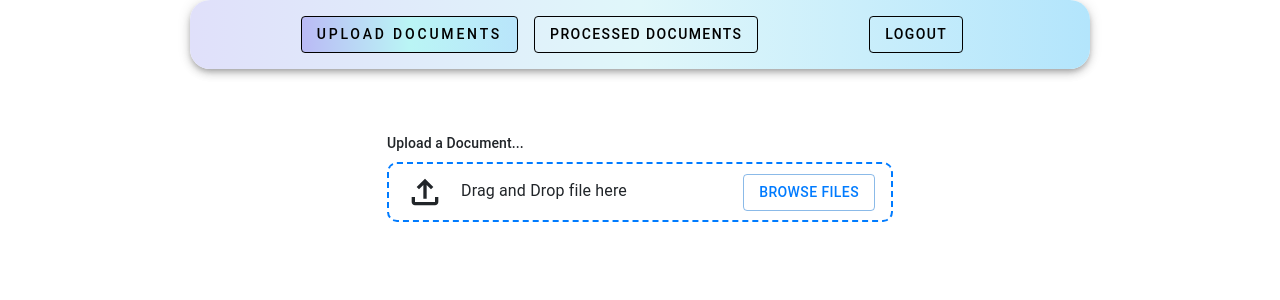
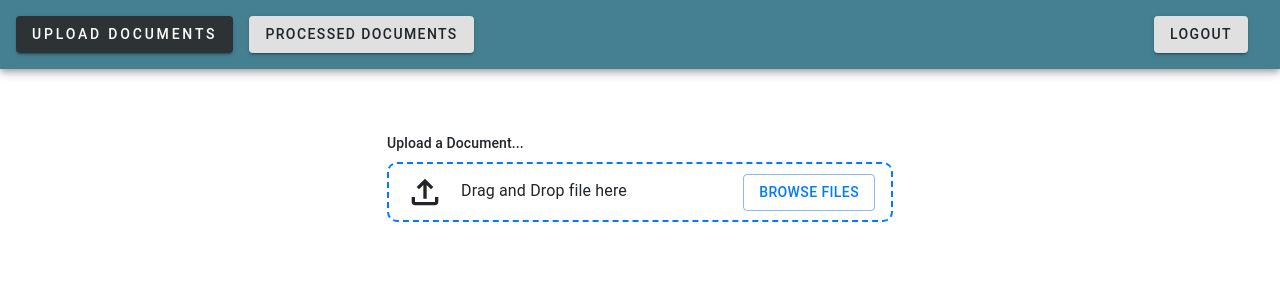
Before and after one commit to sayan-k-d/Invoice-Table, a Next.js app: page /UploadPDF in a window 1280 px wide. Shown: the top 300 px of the page. Built offline with nearby package versions, Linux system fonts and the light colour scheme; sample sign-in values are in the browser's storage.

Commit message:
Styles Adjustments

```diff
--- a/components/HomeContent.jsx
+++ b/components/HomeContent.jsx
@@ -18,7 +18,7 @@ const HomeContent = () => {
       <Box>
         <Button
           onClick={() => router.push("/UploadPDF")}
-          variant="outlined"
+          variant="contained"
           color="inherit"
           className={`${path === "/UploadPDF" ? "active" : ""}`}
         >
@@ -26,7 +26,7 @@ const HomeContent = () => {
         </Button>
         <Button
           onClick={() => router.push("/InvoiceTable")}
-          variant="outlined"
+          variant="contained"
           color="inherit"
           className={`${path === "/InvoiceTable" ? "active" : ""}`}
         >
@@ -34,7 +34,7 @@ const HomeContent = () => {
         </Button>
       </Box>
       <Box>
-        <Button onClick={handleLogout} variant="outlined" color="inherit">
+        <Button onClick={handleLogout} variant="contained" color="inherit">
           Logout
         </Button>
       </Box>
--- a/styles/home.scss
+++ b/styles/home.scss
@@ -1,12 +1,12 @@
 .nav-centent {
-  background: linear-gradient(to right, #e0e0fa, #e0f7fa, #b3e5fc);
+  // background: linear-gradient(to right, #e0e0fa, #e0f7fa, #b3e5fc);
+  background: #1c647ad0;
   display: flex;
-  border-radius: 20px;
   overflow: hidden;
   box-shadow: 5;
-  max-width: 900px;
+  // max-width: 900px;
   width: 100%;
-  justify-content: space-evenly;
+  justify-content: space-between;
   padding: 1rem;
   @media (max-width: 648px) {
     flex-direction: column;
@@ -18,7 +18,6 @@
     flex-direction: row;
   }
   button {
-    color: black;
     letter-spacing: 0.1em;
     transition: all 0.5s ease-in-out;
     margin-right: 16px;
@@ -28,9 +27,9 @@
   }
   button.active,
   button.active:hover {
-    // background-color: rgba(197, 197, 197, 0.911);
-    background: linear-gradient(to right, #babaf5, #baf5f5, #b9e5fb);
-    color: black;
+    background-color: rgba(43, 43, 43, 0.911);
+    // background: linear-gradient(to right, #babaf5, #baf5f5, #b9e5fb);
+    color: rgb(255, 255, 255);
     letter-spacing: 0.2em;
   }
 }
@@ -73,11 +72,11 @@
       align-items: center;
       color: white;
       position: relative;
-      padding: 2;
+      padding: 16px 0;
       background-position: center;
       background-size: cover;
       background-repeat: no-repeat;
-      background-image: url("/images/avatar.png");
+      background-image: url("/images/19197947.jpg");
       border-radius: 20px 20px 20px 50px;
       @media (max-width: 767px) {
         display: none;
--- a/styles/invoice.table.scss
+++ b/styles/invoice.table.scss
@@ -36,7 +36,7 @@
         background: #4caf50;
       }
       &.pending {
-        background: #f44336;
+        background: #660027;
       }
     }
     .action-form {
```
Also changed, not shown: pages/Login.jsx (+7 -10 lines), 1 other file (tests, documents, lock files or other folders).
